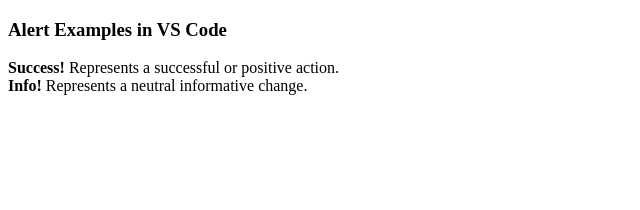
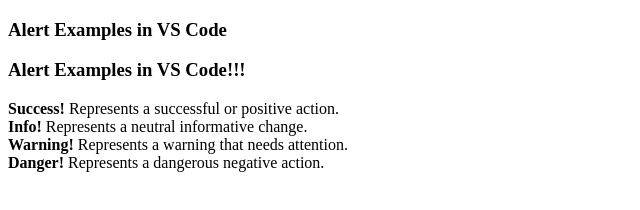
Before and after one commit to sss4224/learn-git, a plain HTML site: page index.html in a window 1280 px wide. Shown: the whole page, without its empty margins (0-640 px from the left). Drawn offline with Linux system fonts and the light colour scheme.

Commit message:
Added Features

```diff
--- a/index.html
+++ b/index.html
@@ -8,7 +8,10 @@
 </head>
 <body>
     <h3>Alert Examples in VS Code</h3>
+    <h3>Alert Examples in VS Code!!!</h3>
     <strong>Success!</strong> Represents a successful or positive action.</br>
     <Strong>Info!</Strong> Represents a neutral informative change.</br>
+    <Strong>Warning!</Strong> Represents a warning that needs attention.</br>
+    <Strong>Danger!</Strong> Represents a dangerous negative action.</br>
 </body>
 </html>
```
